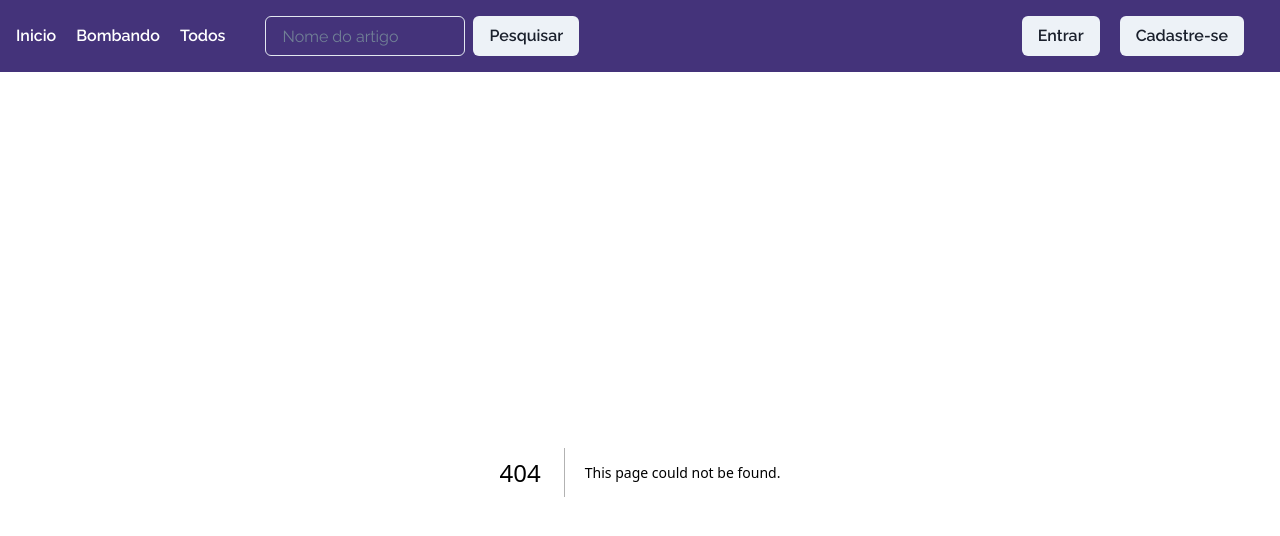
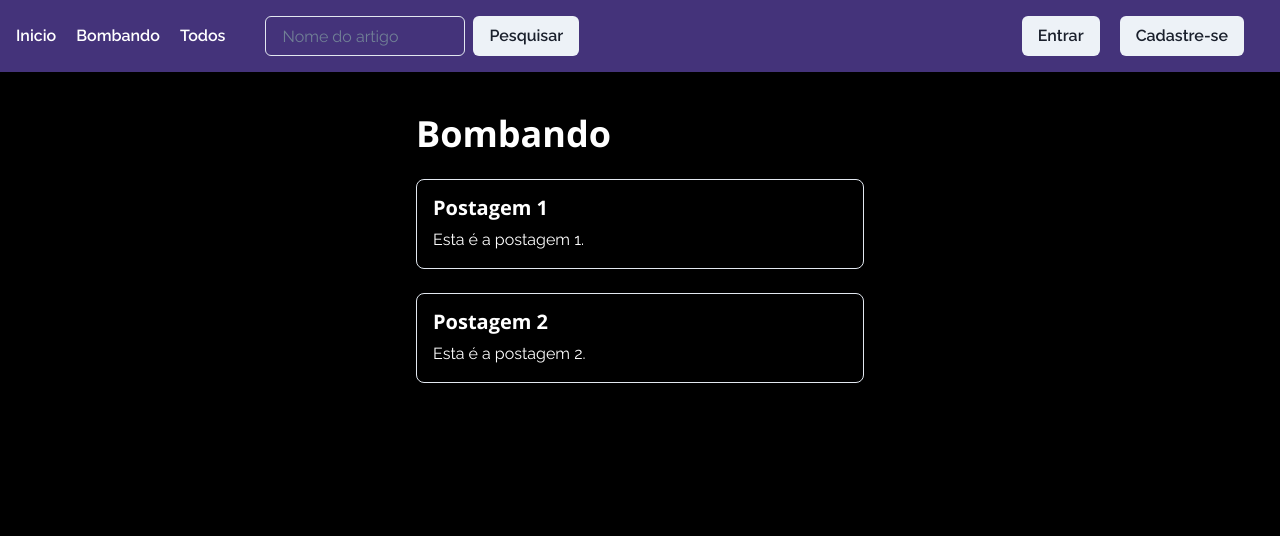
Before and after one commit to vitord3v/blockchainblog, a Next.js app: page /topPosts in a window 1280 px wide. Before the commit this address had no page. Shown: the top 536 px of the page. Built offline with nearby package versions, Linux system fonts and the light colour scheme.

Commit message:
[feat] create topPosts page

```diff
--- /dev/null
+++ b/pages/topPosts.jsx
@@ -0,0 +1,31 @@
+import { Box, Heading, VStack, Text } from "@chakra-ui/react";
+import { useState, useEffect } from 'react'
+
+// Substitua isto pela chamada real à API
+const fetchTopPosts = async () => [
+  { id: 1, title: 'Postagem 1', description: 'Esta é a postagem 1.' },
+  { id: 2, title: 'Postagem 2', description: 'Esta é a postagem 2.' },
+  // ...
+];
+
+const Bombando = () => {
+  const [topPosts, setTopPosts] = useState([]);
+
+  useEffect(() => {
+    fetchTopPosts().then(setTopPosts);
+  }, []);
+
+  return (
+    <VStack align="stretch" maxW="md" mx="auto" mt={10} spacing={6}>
+      <Heading>Bombando</Heading>
+      {topPosts.map(post => (
+        <Box key={post.id} borderWidth="1px" borderRadius="lg" p={4}>
+          <Heading size="md">{post.title}</Heading>
+          <Text mt={2}>{post.description}</Text>
+        </Box>
+      ))}
+    </VStack>
+  );
+};
+
+export default Bombando;
```
